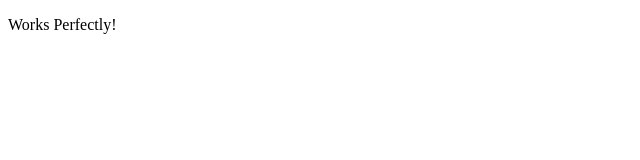
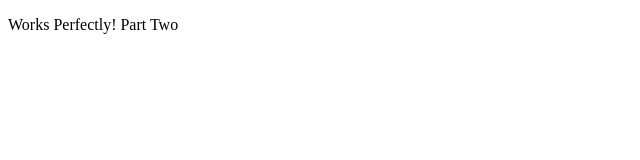
Before and after one commit to cheesemanxiii/Networking, a plain HTML site: page index.html in a window 1280 px wide. Shown: the full height of the page, 0-640 px from the left. Drawn offline with Linux system fonts and the light colour scheme.

Commit message:
Update index.html

```diff
--- a/index.html
+++ b/index.html
@@ -4,6 +4,6 @@
     <title>Carlile Github/Apache Website</title>
    </head>
    <body>
-    <p>Works Perfectly!</p>
+    <p>Works Perfectly! Part Two</p>
    </body>
 </html>
```
